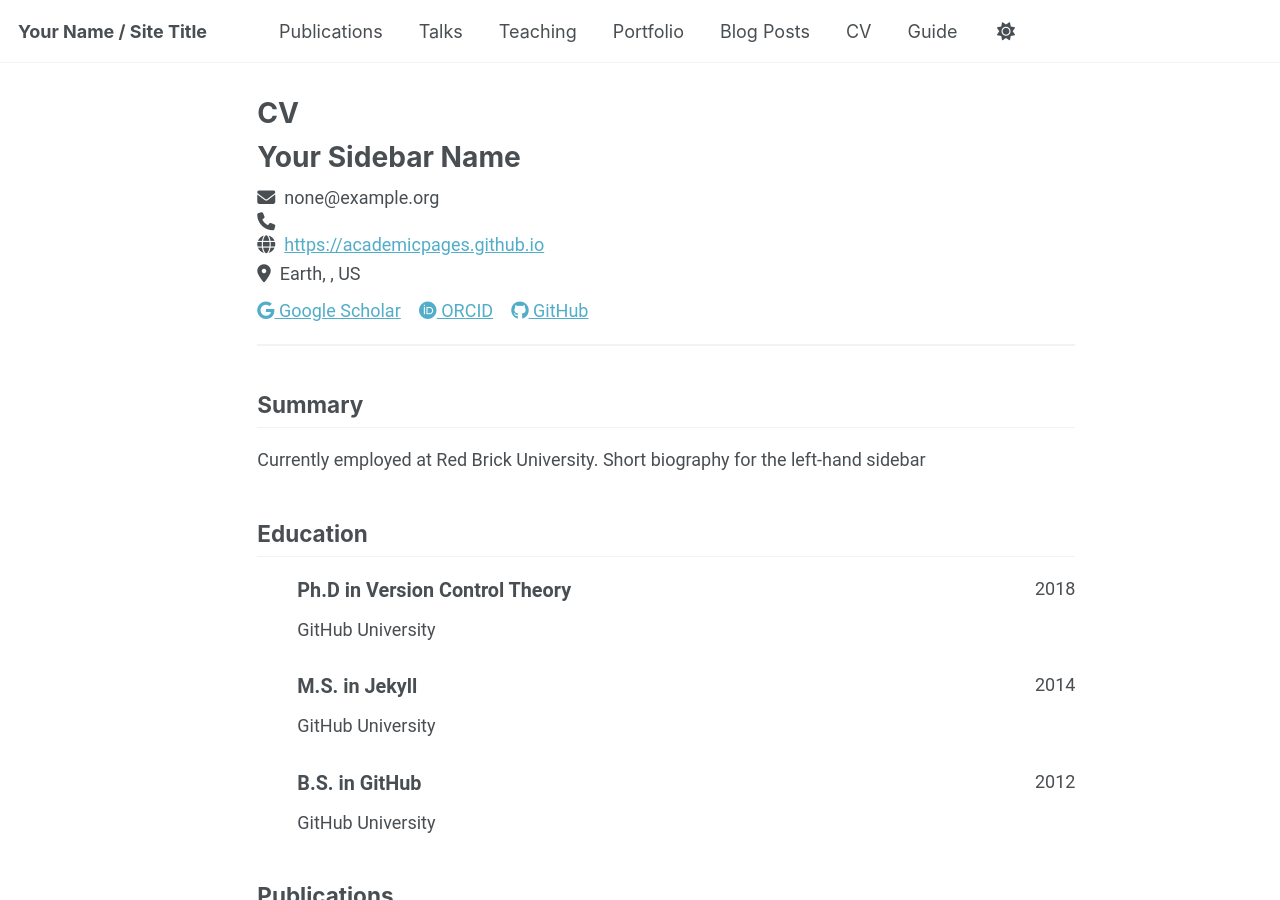
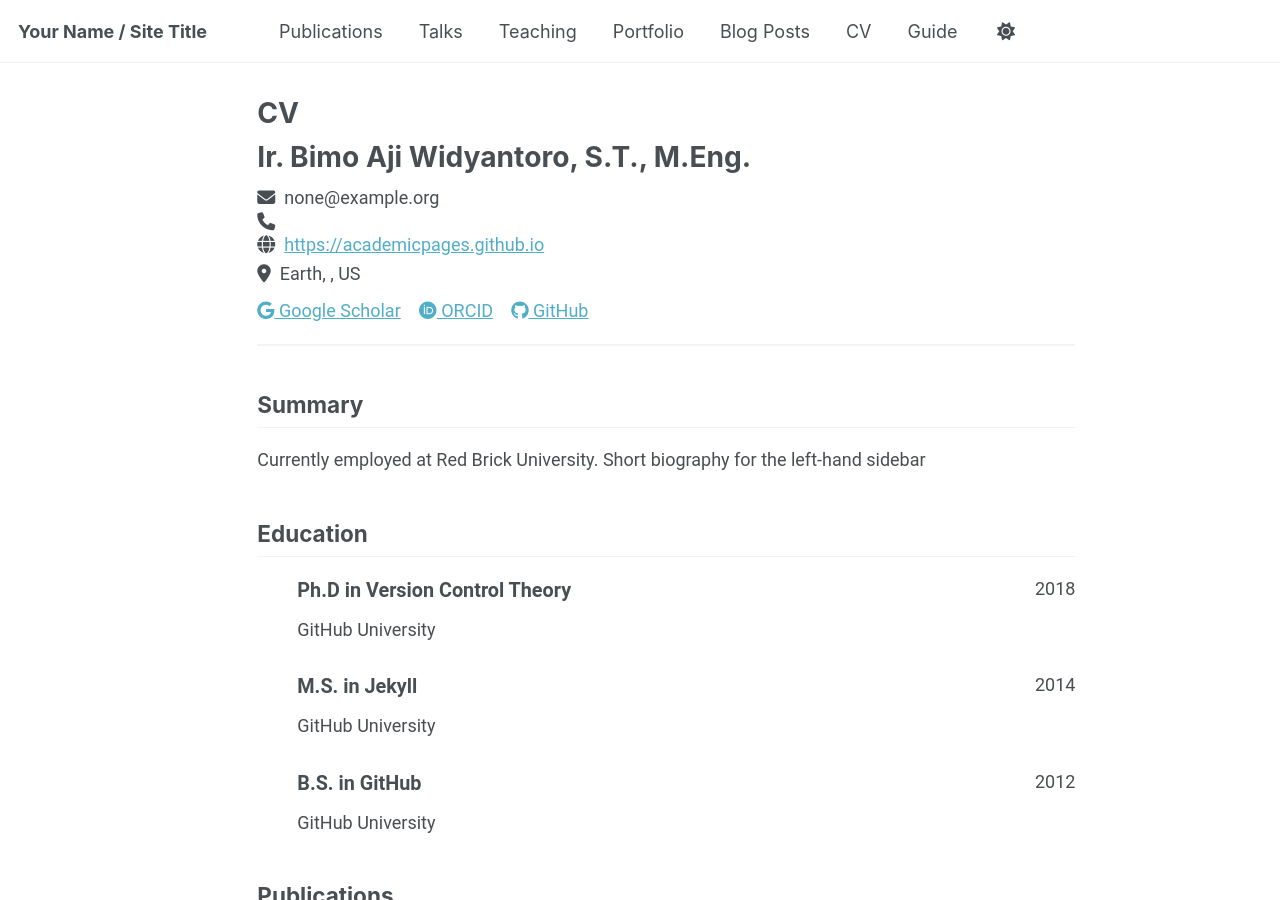
Before and after one commit to bimawidyantoro/profile, a Jekyll site: the page built from _pages/cv-json.md, in a window 1280 px wide and 900 px high. Built offline with Jekyll 4.4.1, drawn with Linux system fonts in a browser that asks for light colours; a script bundle is joined from its source files by our own code; library files that are not in the unit come from our copies.

Commit message:
Update cv.json
update nama

```diff
--- a/_data/cv.json
+++ b/_data/cv.json
@@ -1,6 +1,6 @@
 {
   "basics": {
-    "name": "Your Sidebar Name",
+    "name": "Ir. Bimo Aji Widyantoro, S.T., M.Eng.",
     "email": "none@example.org",
     "phone": "",
     "website": "https://academicpages.github.io",
```
